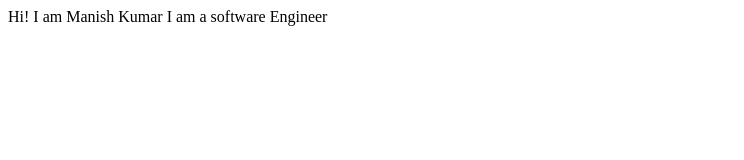
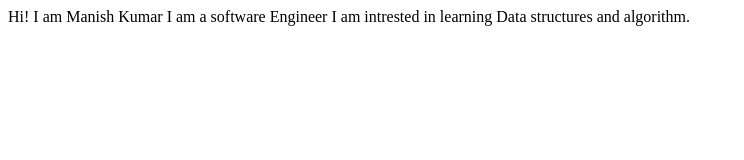
Before and after one commit to admiremeforever/Portfolio-Manish-Kumar, a plain HTML site: page index.html in a window 1280 px wide. Shown: the whole page, without its empty margins (0-744 px from the left). Drawn offline with Linux system fonts and the light colour scheme.

Commit message:
fix: added intrest section

```diff
--- a/index.html
+++ b/index.html
@@ -9,5 +9,6 @@
 <body>
     Hi! I am Manish Kumar
     I am a software Engineer
+    I am intrested in learning Data structures and algorithm.
 </body>
 </html>
```
